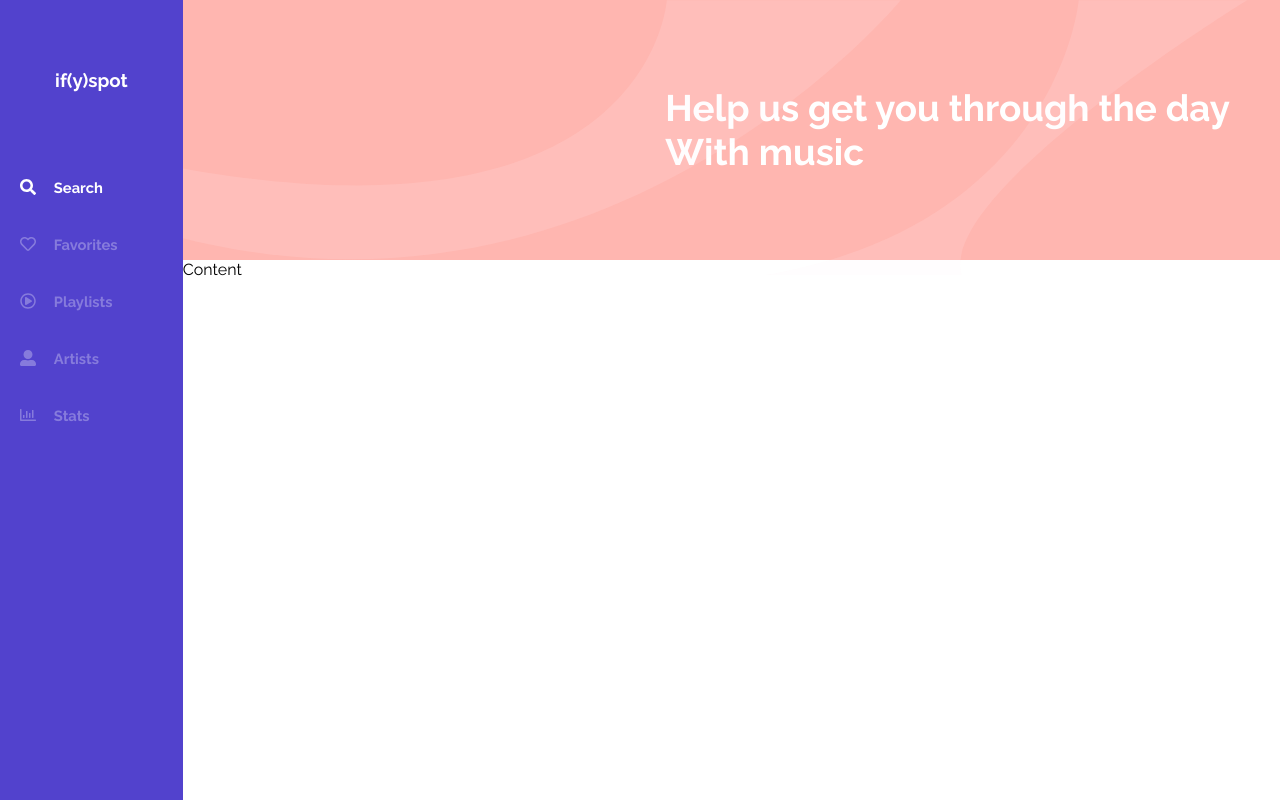
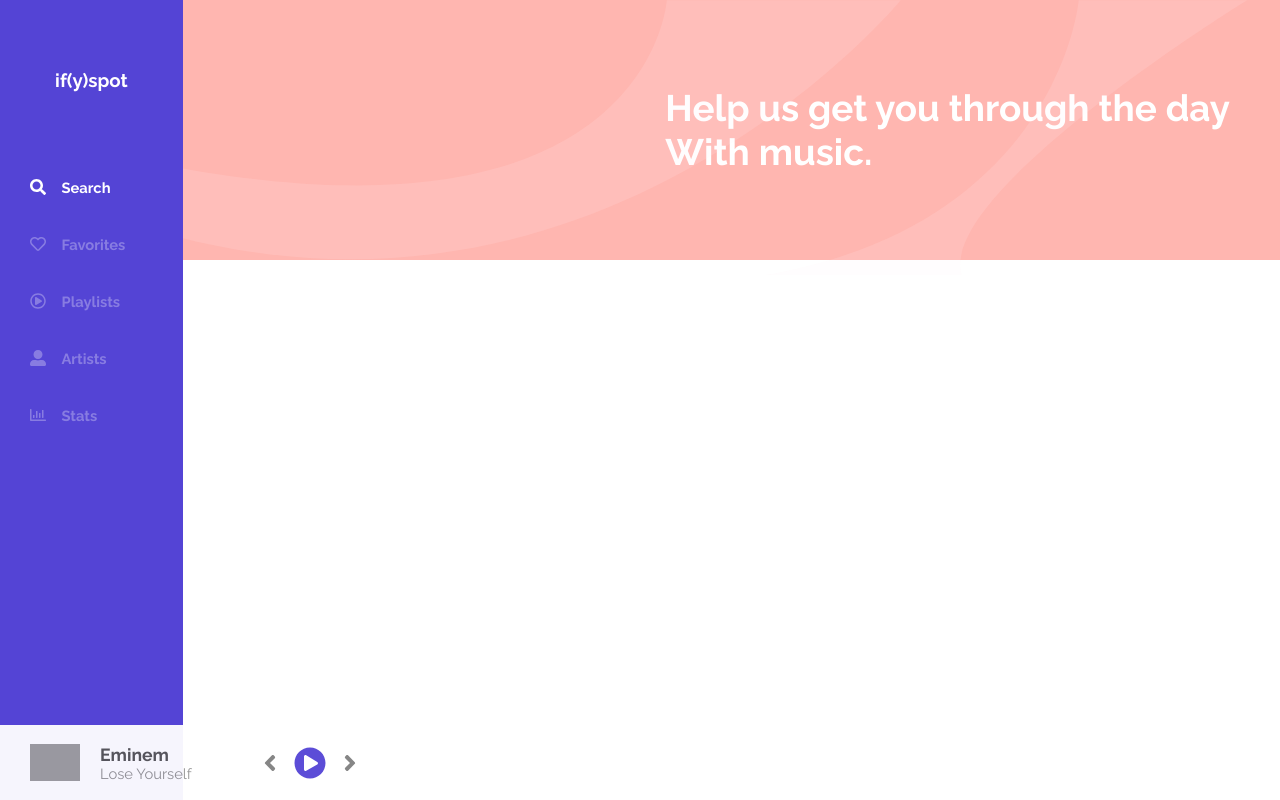
Before and after one commit to SafeAndS0und/if-y-spot, a React (Create React App) app: page / in a window 1280 px wide. Built offline with nearby package versions, Linux system fonts and the light colour scheme; grey boxes are pictures that could not be loaded; the HTML template or start-up script is replaced by a standard one.

Commit message:
Icons, styling footer

```diff
--- a/src/App.js
+++ b/src/App.js
@@ -6,7 +6,6 @@ function App(){
       <div className="App">
 
          <MainLayout>
-            Content
          </MainLayout>
 
       </div>
--- a/src/assets/css/variables.scss
+++ b/src/assets/css/variables.scss
@@ -1,2 +1,2 @@
-$sidebarPurple: #5242cd;
+$sidebarPurple: #5444d5;
 $bannerCreamy: #ffb6b0;
--- a/src/components/Banner/Banner.js
+++ b/src/components/Banner/Banner.js
@@ -9,7 +9,7 @@ export default () => {
          <BannerSVG/>
          <h1>
             Help us get you through the day <br/>
-            With music
+            With music.
          </h1>
       </header>
    )
--- a/src/components/Footer/Footer.js
+++ b/src/components/Footer/Footer.js
@@ -1,11 +1,28 @@
 import React from 'react'
 import './Footer.scss'
+import {FaAngleLeft, FaAngleRight, FaPlayCircle} from "react-icons/fa"
 
-export default () => {
+export default () =>{
 
    return (
       <footer>
 
+         <section className="now-playing">
+            <img src="https://images-na.ssl-images-amazon.com/images/I/71tptrd%2BWIL._SY355_.png" alt=""/>
+            <div className="author">
+               <h3>Eminem</h3>
+               <p>
+                  Lose Yourself
+               </p>
+            </div>
+         </section>
+
+         <section className="controls">
+            <FaAngleLeft className="control"/>
+            <FaPlayCircle className="control play"/>
+            <FaAngleRight className="control"/>
+         </section>
+
       </footer>
    )
 }
--- a/src/components/Footer/Footer.scss
+++ b/src/components/Footer/Footer.scss
@@ -1,5 +1,69 @@
+@import '../../assets/css/variables';
+
 footer {
-  //background-color: #f4f4f4;
-  height: 70px;
+  //box-shadow: 0px -1px 3px 0px rgb(216, 216, 216);
+  background-color: #ffffff;
+  height: 75px;
   opacity: .95;
+  display: grid;
+  grid-template-columns: repeat(auto-fit, minmax(180px, 250px));
+
+  .now-playing {
+    padding: 0 25px;
+    height: 100%;
+    display: grid;
+    align-items: center;
+    justify-items: center;
+    grid-template-columns: 60px minmax(70px, 200px);
+
+    img {
+      object-fit: contain;
+      width: 50px;
+      height: 50px;
+      border-radius: 5px;
+    }
+
+    .author {
+      padding: 0 15px;
+      justify-self: start;
+
+      h3, p {
+        margin: 0;
+      }
+
+      h3 {
+        font-size: 1.1em;
+        color: #565656;
+      }
+      p {
+        font-size: .92em;
+        color: #929292;
+      }
+    }
+  }
+
+
+  .controls {
+    display: grid;
+    align-items: center;
+    justify-items: center;
+    grid-template-columns: repeat(3, 40px);
+
+
+    .control {
+      color: grey;
+      transform: scale(1.6);
+      cursor: pointer;
+      transition: .3s;
+
+      &:hover {
+        color: #2a292b;
+      }
+    }
+
+    .play {
+      color: $sidebarPurple;
+      transform: scale(2);
+    }
+  }
 }
--- a/src/components/Sidebar/Sidebar.scss
+++ b/src/components/Sidebar/Sidebar.scss
@@ -20,7 +20,7 @@ nav {
       padding: 0;
 
       li {
-        padding: 20px;
+        padding: 20px 0 20px 30px;
         opacity: .3;
         cursor: pointer;
         transition: .3s;
@@ -34,7 +34,7 @@ nav {
         p {
           margin: 0;
           display: inline-block;
-          padding-left: 10px;
+          padding-left: 6px;
           color: white;
           font-weight: 600;
           font-size: .92em;
```
